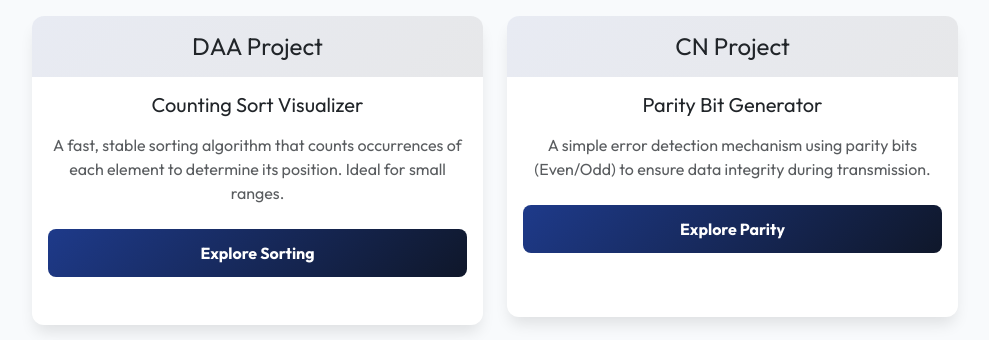
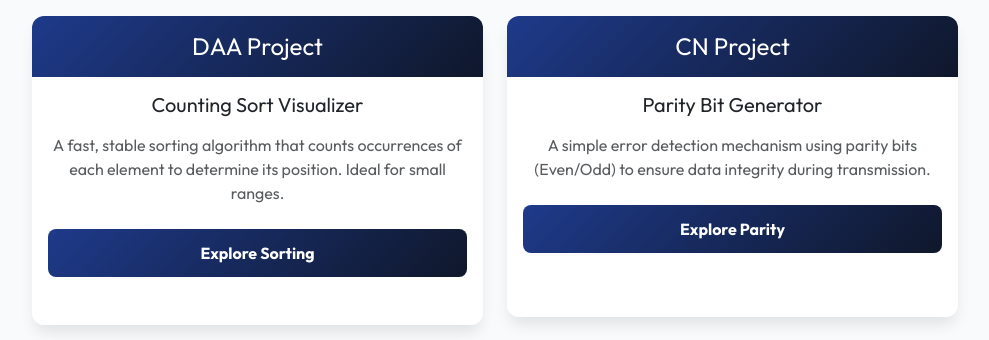
Before and after one commit to sarjanshah14/miniprojects, a Flask app: page / in a window 1280 px wide. Shown: the part 216-556 px from the top of the page, without its empty margins (145-1134 px from the left). Run offline with Flask 3, Linux system fonts and the light colour scheme.

Commit message:
Update card header background to navy blue theme and fix navbar colors

```diff
--- a/static/style.css
+++ b/static/style.css
@@ -80,7 +80,12 @@ body {
 .card-header-custom {
     padding: 1rem;
     text-align: center;
-    background: linear-gradient(135deg, rgba(30, 58, 138, 0.1), rgba(15, 23, 42, 0.1));
+    background: linear-gradient(135deg, var(--primary-color), var(--secondary-color));
+    color: white;
+}
+
+.card-header-custom h2 {
+    color: white !important;
 }
 
 .btn-primary-custom {
```
